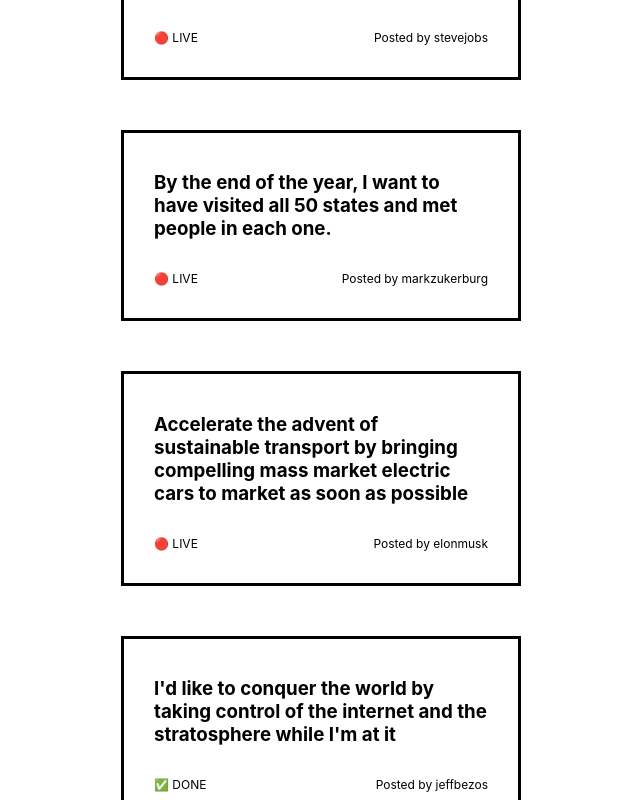
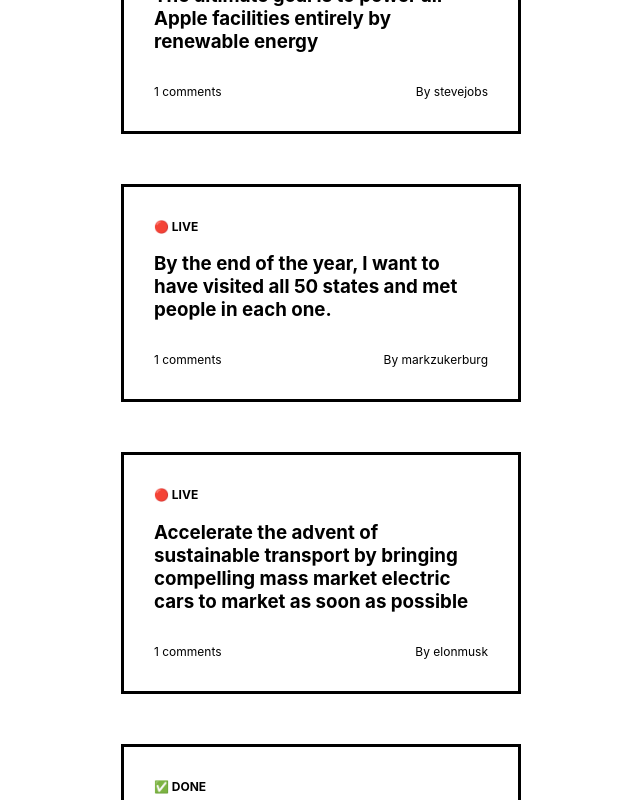
Before and after one commit to samuelwjlee/public-goals-prototype, a React (Create React App) app: page / in a window 1280 px wide. Shown: the part 480-1280 px from the top of the page, without its empty margins (319-959 px from the left). Built offline with nearby package versions, Linux system fonts and the light colour scheme; data requests are answered from the project's data file.

Commit message:
Add minimal GoalPage and comment css

```diff
--- a/db.json
+++ b/db.json
@@ -5,35 +5,40 @@
       "completed": false,
       "expiration": "1 month",
       "userId": "samuelwjlee",
-      "description": "Finish Huntington Beach half-marathon (13.1 miles) in under two hours!"
+      "description": "Finish Huntington Beach half-marathon (13.1 miles) in under two hours!",
+      "commentCount": 3
     },
     {
       "id": 2,
       "completed": false,
       "expiration": "3 years",
       "userId": "stevejobs",
-      "description": "The ultimate goal is to power all Apple facilities entirely by renewable energy"
+      "description": "The ultimate goal is to power all Apple facilities entirely by renewable energy",
+      "commentCount": 1
     },
     {
       "id": 3,
       "completed": false,
       "expiration": "2 weeks",
       "userId": "markzukerburg",
-      "description": "By the end of the year, I want to have visited all 50 states and met people in each one."
+      "description": "By the end of the year, I want to have visited all 50 states and met people in each one.",
+      "commentCount": 1
     },
     {
       "id": 4,
       "completed": false,
       "expiration": "5 days",
       "userId": "elonmusk",
-      "description": "Accelerate the advent of sustainable transport by bringing compelling mass market electric cars to market as soon as possible"
+      "description": "Accelerate the advent of sustainable transport by bringing compelling mass market electric cars to market as soon as possible",
+      "commentCount": 1
     },
     {
       "id": 5,
       "completed": true,
       "expiration": "1232",
       "userId": "jeffbezos",
-      "description": "I'd like to conquer the world by taking control of the internet and the stratosphere while I'm at it"
+      "description": "I'd like to conquer the world by taking control of the internet and the stratosphere while I'm at it",
+      "commentCount": 1
     }
   ],
   "comments": [
@@ -42,6 +47,42 @@
       "goalId": 1,
       "userId": "stevejobs",
       "text": "That's a great goal. Make sure you are hydrated throughout the run. I'm cheering you on!"
+    },
+    {
+      "id": 2,
+      "goalId": 1,
+      "userId": "elonmusk",
+      "text": "What kind of training routine are you on?"
+    },
+    {
+      "id": 3,
+      "goalId": 1,
+      "userId": "jeffbezos",
+      "text": "Would you like to run with me?"
+    },
+    {
+      "id": 4,
+      "goalId": 2,
+      "userId": "elonmusk",
+      "text": "We could always ditch this planet and become a multi-planetary species"
+    },
+    {
+      "id": 5,
+      "goalId": 3,
+      "userId": "jeffbezos",
+      "text": "How about a trip to the stratosphere with me Mark?"
+    },
+    {
+      "id": 6,
+      "goalId": 4,
+      "userId": "markzukerburg",
+      "text": "Elon, I like your goal here. What do you think about Virtual Reality? Transport is not needed in that space"
+    },
+    {
+      "id": 7,
+      "goalId": 5,
+      "userId": "elonmusk",
+      "text": "What kind of rockets are you using? Have you tried SpaceX's Falcon Heavy?"
     }
   ]
 }
--- a/public/index.html
+++ b/public/index.html
@@ -2,7 +2,6 @@
 <html lang="en">
   <head>
     <meta charset="utf-8" />
-    <link rel="icon" href="%PUBLIC_URL%/favicon.ico" />
     <meta name="viewport" content="width=device-width, initial-scale=1" />
     <meta name="theme-color" content="#000000" />
     <meta
@@ -10,11 +9,6 @@
       content="Web site created using create-react-app"
     />
     <link rel="apple-touch-icon" href="%PUBLIC_URL%/logo192.png" />
-    <!--
-      manifest.json provides metadata used when your web app is installed on a
-      user's mobile device or desktop. See https://developers.google.com/web/fundamentals/web-app-manifest/
-    -->
-    <link rel="manifest" href="%PUBLIC_URL%/manifest.json" />
     <!--
       Notice the use of %PUBLIC_URL% in the tags above.
       It will be replaced with the URL of the `public` folder during the build.
@@ -24,10 +18,9 @@
       work correctly both with client-side routing and a non-root public URL.
       Learn how to configure a non-root public URL by running `npm run build`.
     -->
-    <title>React App</title>
+    <title>Public Goals Prototype</title>
   </head>
   <body>
-    <noscript>You need to enable JavaScript to run this app.</noscript>
     <div id="root"></div>
     <!--
       This HTML file is a template.
--- a/src/components/Goal.tsx
+++ b/src/components/GoalPage.tsx
@@ -4,7 +4,7 @@
 import { useFetch } from '../hooks/api-hook'
 import Loader from './Loader'
 
-export default function Goal() {
+export default function GoalPage() {
   const goalId = useParams().id
   const [goal, isGoalLoading] = useFetch(`${FETCH_GOALS_URL}/${goalId}`)
   const [comments, isCommentsLoading] = useFetch(
@@ -12,18 +12,21 @@
   )
   return (
     <Loader isLoading={isGoalLoading || isCommentsLoading}>
-      <>
-        <h3>{goal?.description}</h3>
-        <div>
+      <div className="goal-page">
+        <a href="/">👈🏼 Back</a>
+        <div className="goal-page-content">
+          <h1>{goal?.description}</h1>
+          <p>By {goal?.userId}</p>
+        </div>
+        <div className="goal-page-comments-section">
           {comments?.map((comment: CommentData) => (
-            <>
+            <div className="goal-page-comment">
+              <p className="comment-author">👤 {comment.userId}</p>
               {comment.text}
-              <br />
-              by {comment.userId}
-            </>
+            </div>
           ))}
         </div>
-      </>
+      </div>
     </Loader>
   )
 }
--- a/src/components/PublicGoals.tsx
+++ b/src/components/PublicGoals.tsx
@@ -9,14 +9,17 @@
   const [goals, isLoading] = useFetch(FETCH_GOALS_URL)
   return (
     <Loader isLoading={isLoading}>
-      <div className="PublicGoals">
+      <div className="public-goals">
         <h1>Public Goals</h1>
         {goals?.map((goal: GoalData) => (
-          <div className="GoalCard" onClick={() => navigate(`/${goal?.id}`)}>
+          <div className="goal-card" onClick={() => navigate(`/${goal?.id}`)}>
+            <p className="goal-card-status">
+              {goal?.completed ? '✅ DONE' : '🔴 LIVE'}
+            </p>
             <h3>{goal?.description}</h3>
-            <div className="GoalCardFooter">
-              <p>{goal?.completed ? '✅ DONE' : '🔴 LIVE'}</p>
-              <p>Posted by {goal?.userId}</p>
+            <div className="goal-card-footer">
+              {goal?.commentCount && <p>{goal?.commentCount} comments</p>}
+              <p className="goal-card-author">By {goal?.userId}</p>
             </div>
           </div>
         ))}
--- a/src/constants/types.ts
+++ b/src/constants/types.ts
@@ -4,6 +4,7 @@
   expiration: string
   userId: string
   description: string
+  commentCount: number
 }
 
 export type CommentData = {
--- a/src/index.css
+++ b/src/index.css
@@ -12,7 +12,7 @@
     monospace;
 }
 
-.PublicGoals {
+.public-goals {
   display: flex;
   flex-direction: column;
   justify-content: center;
@@ -20,7 +20,7 @@
   padding: 20px;
 }
 
-.GoalCard {
+.goal-card {
   padding: 20px 30px;
   margin: 25px 0;
   max-width: 400px;
@@ -28,13 +28,47 @@
   border: 3px solid black;
   cursor: pointer;
 }
-.GoalCard:hover {
+.goal-card:hover {
   box-shadow: 3px 3px gray;
 }
 
-.GoalCardFooter {
+.goal-card-status {
+  font-size: 12px;
+  font-weight: bold;
+  text-align: left;
+}
+
+.goal-card-footer {
   font-size: 12px;
   display: flex;
   justify-content: space-between;
   align-items: center;
 }
+.goal-card-author {
+  margin-left: auto;
+}
+
+.goal-page {
+  padding: 30px;
+  margin: 0 auto;
+  max-width: 500px;
+  box-sizing: border-box;
+}
+
+.goal-page-content {
+  margin: 35px 0;
+}
+.goal-page-content > p {
+  font-size: 14px;
+}
+
+.goal-page-comments-section {
+  margin: 30px 0;
+}
+.goal-page-comment {
+  margin: 0 0 30px 0;
+}
+.comment-author {
+  font-size: 14px;
+  font-weight: bold;
+}
--- a/src/index.tsx
+++ b/src/index.tsx
@@ -6,14 +6,14 @@
 import PageNotFound from './components/PageNotFound'
 import PublicGoals from './components/PublicGoals'
 import UserGoals from './components/UserGoals'
-import Goal from './components/Goal'
+import GoalPage from './components/GoalPage'
 
 ReactDOM.createRoot(document.getElementById('root') as HTMLElement).render(
   <React.StrictMode>
     <BrowserRouter>
       <Routes>
         <Route path="/" element={<PublicGoals />} />
-        <Route path=":id" element={<Goal />} />
+        <Route path=":id" element={<GoalPage />} />
         <Route path="/user/:username" element={<UserGoals />} />
         <Route path="*" element={<PageNotFound />} />
         <Route path="/404" element={<PageNotFound />} />
```
Also changed, not shown: package.json (+2 -5 lines), public/manifest.json (deleted), 1 other file (tests, documents, lock files or other folders).
